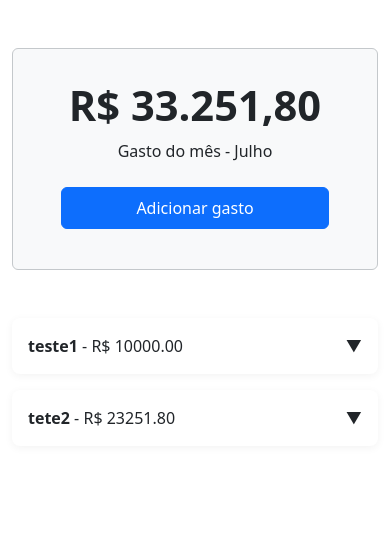
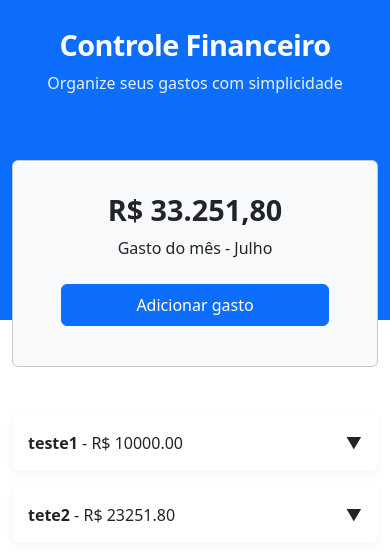
Before and after one commit to Vinicius-Rodriguesss/controleFinanceiro, a React (Vite) app: page / in a window 390 px wide. Shown: the top 560 px of the page. Built offline with nearby package versions, Linux system fonts and the light colour scheme.

Commit message:
Alteração no Header

```diff
--- a/src/App.jsx
+++ b/src/App.jsx
@@ -1,14 +1,18 @@
 import Footer from "./components/Footer/Footer"
 import Header from "./components/Header/Header"
 import Home from "./pages/Home"
+import styles from "./App.module.css"
 
 const App = () => {
   return (
-      <>
-        {/* <Header /> */}
+    <>
+      <Header />
+      <div className={styles.Home}>
         <Home />
-        {/* <Footer /> */}
-      </>
+      </div>
+
+      {/* <Footer /> */}
+    </>
   )
 }
 
--- /dev/null
+++ b/src/App.module.css
@@ -0,0 +1,9 @@
+.Home {
+ margin-top: 15rem;
+}
+
+@media screen and (max-width: 992px) {
+ .Home {
+  margin-top: 10rem;
+ }
+}
--- a/src/components/GastosMes/GastosMes.module.css
+++ b/src/components/GastosMes/GastosMes.module.css
@@ -5,7 +5,7 @@
 
 @media screen and (max-width: 992px) {
  .titlePrice {
-  font-size: 2.6rem;
+  font-size: 1.8rem;
   font-weight: 700;
  }
 }
--- a/src/components/Header/Header.module.css
+++ b/src/components/Header/Header.module.css
@@ -1,7 +1,11 @@
 .header {
-  background: linear-gradient(135deg, #4e54c8, #8f94fb);
+  background: #0D6EFD;
   padding: 1.75rem 0;
   color: white;
+  height: 20rem;
+  position: absolute;
+  top: 0px;
+  width: 100%;
 }
 
 .container {
--- a/src/index.css
+++ b/src/index.css
@@ -6,6 +6,7 @@
  list-style: none;
 }
 
+
 @media screen and (max-width: 992px) {
 .btn{
  width: 100%;
```
